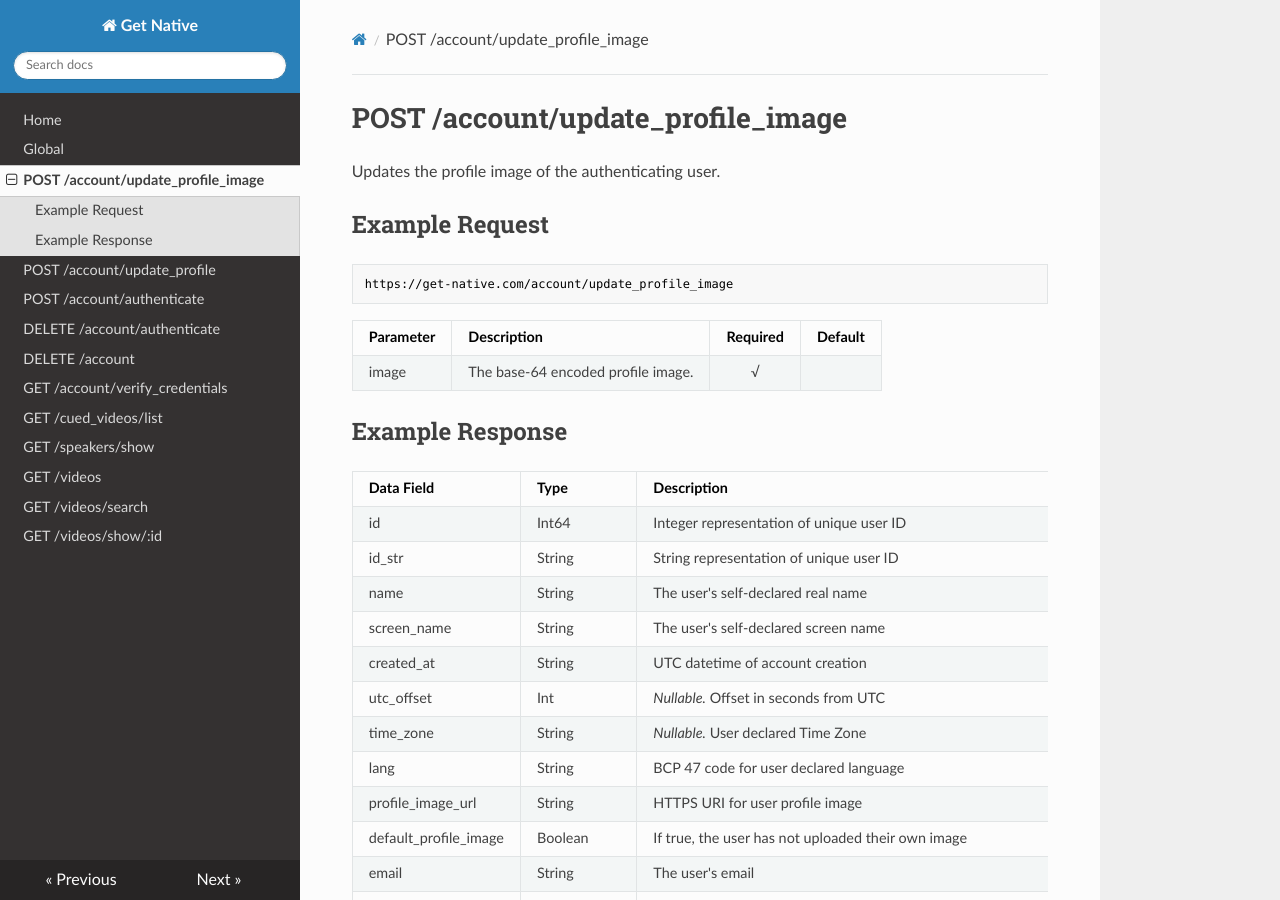
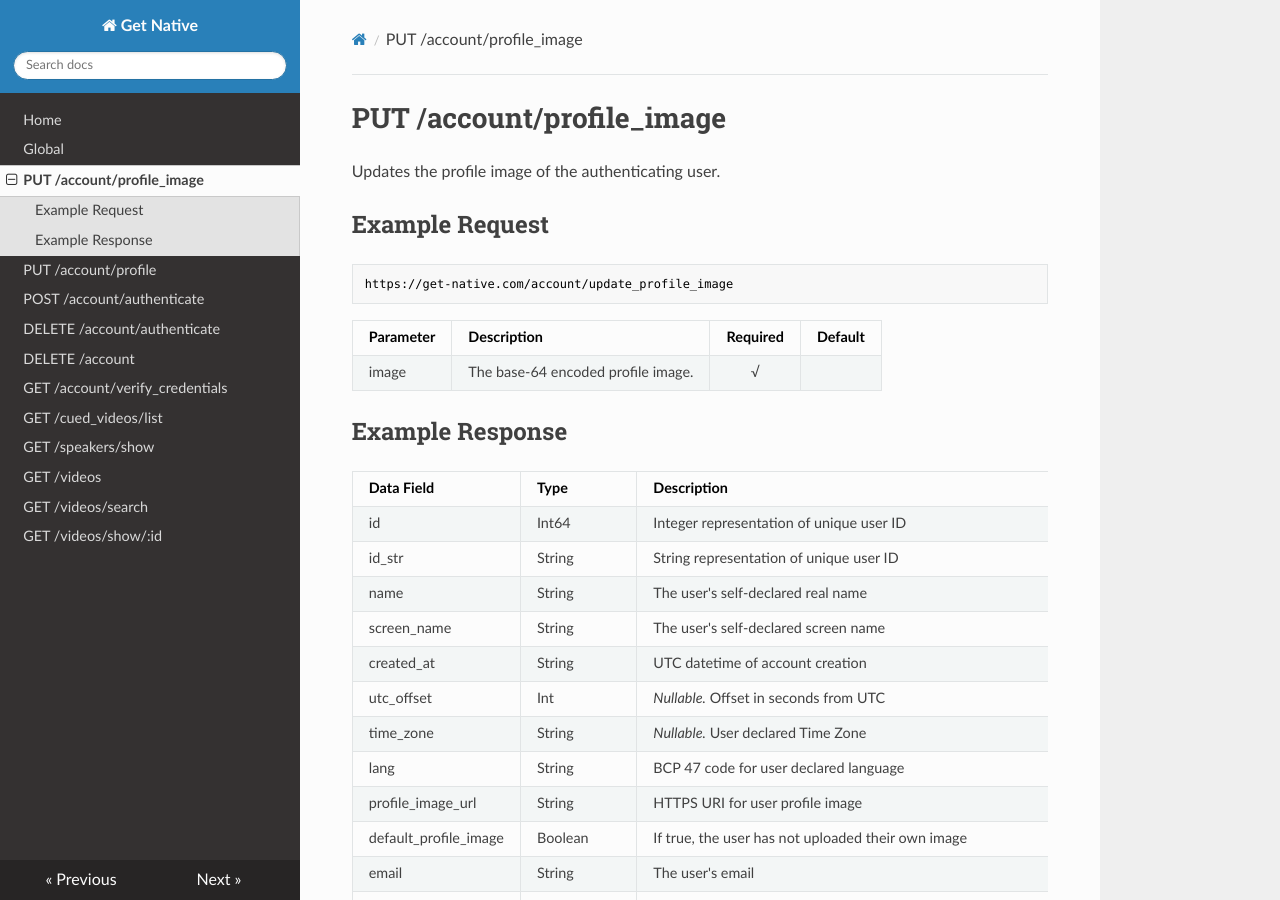
Before and after one commit to hank-ehly/get-native.com, an MkDocs documentation site: the page built from docs/put_account_profile_image.md, in a window 1280 px wide and 900 px high. Built offline with MkDocs 1.6.1, drawn with Linux system fonts in a browser that asks for light colours; nearby versions of some CDN libraries; old or Windows-style settings are respelled for this version of MkDocs.

Commit message:
Rename POST to PUT for better REST adherence

```diff
--- a/docs/post_account_update_profile_image.md
+++ b/docs/put_account_profile_image.md
@@ -1,4 +1,4 @@
-# POST /account/update_profile_image
+# PUT /account/profile_image
 
 Updates the profile image of the authenticating user.
 
--- a/mkdocs.yml
+++ b/mkdocs.yml
@@ -2,8 +2,8 @@ site_name: Get Native
 pages:
 - Home: index.md
 - Global: global.md
-- POST /account/update_profile_image: post_account_update_profile_image.md
-- POST /account/update_profile: post_account_update_profile.md
+- PUT /account/profile_image: put_account_profile_image.md
+- PUT /account/profile: put_account_profile.md
 - POST /account/authenticate: post_account_authenticate.md
 - DELETE /account/authenticate: delete_account_authenticate.md
 - DELETE /account: delete_account.md
```
Also changed, not shown: docs/put_account_profile.md (renamed from docs/post_account_update_profile.md, +1 -1 lines).
